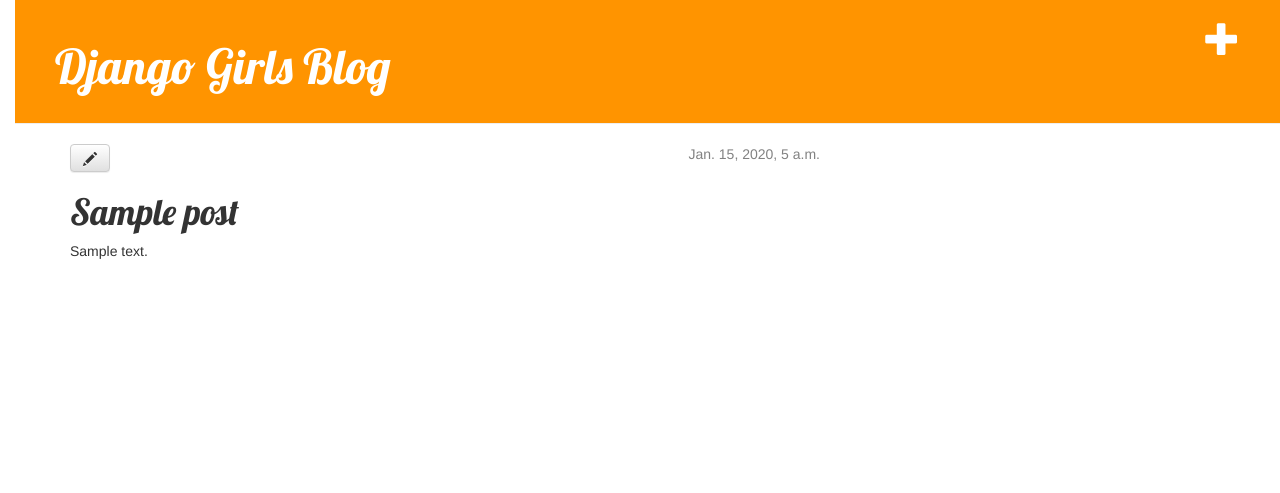
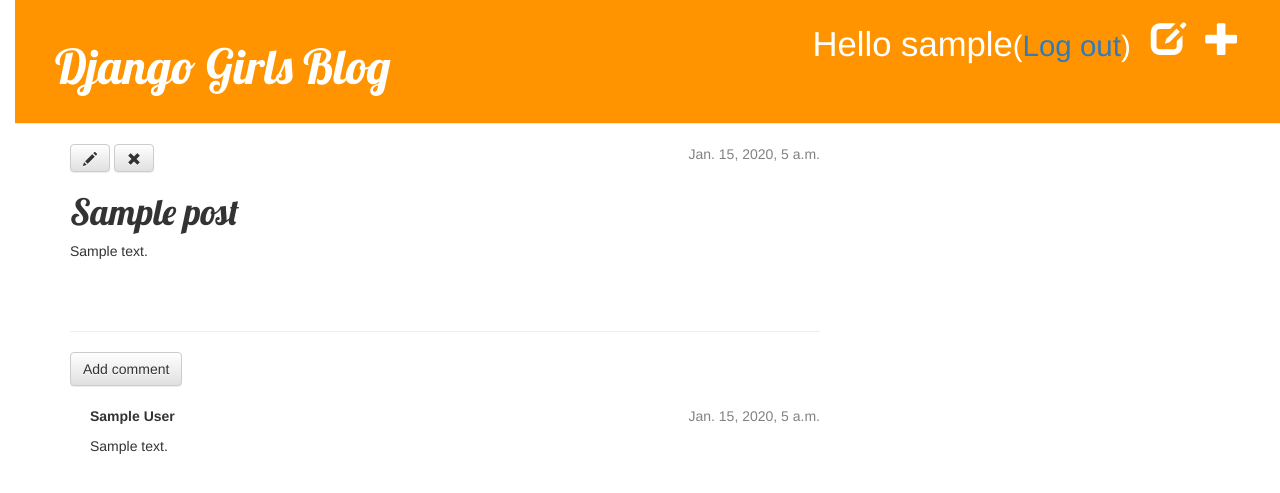
Before and after one commit to kennyncsu/django_girls_coaching, a Django app: page /post/1/ in a window 1280 px wide. Shown: the top 493 px of the page. Run offline with Django 3.2, Linux system fonts and the light colour scheme; a user stored in the database is signed in; tables that the repository leaves empty hold one stand-in row (values such as "Sample post"); some libraries are stand-ins or nearby versions.

Commit message:
Completed first three tutorial extensions

```diff
--- a/blog/admin.py
+++ b/blog/admin.py
@@ -1,6 +1,7 @@
 from django.contrib import admin
-from .models import Post
+from .models import Post, Comment
 
 # Register your models here.
 
 admin.site.register(Post)
+admin.site.register(Comment)
--- a/blog/models.py
+++ b/blog/models.py
@@ -16,5 +16,22 @@
 		self.published_date = timezone.now()
 		self.save()
 
+	def approved_comments(self):
+		return self.comments.filter(approved_comment=True)
+
 	def __str__(self):
 		return self.title
+
+class Comment(models.Model):
+	post = models.ForeignKey('blog.Post', related_name='comments')
+	author = models.CharField(max_length=200)
+	text = models.TextField()
+	created_date = models.DateTimeField(default=timezone.now)
+	approved_comment = models.BooleanField(default=False)
+
+	def approve(self):
+		self.approved_comment = True
+		self.save()
+
+	def __str__(self):
+		return self.text
--- a/blog/static/css/blog.css
+++ b/blog/static/css/blog.css
@@ -55,3 +55,7 @@
 .post h1 a, .post h1 a:visited {
 	color: #000000;
 }
+
+.comment {
+	margin: 20px 0px 20px 20px;
+}
--- a/blog/templates/blog/base.html
+++ b/blog/templates/blog/base.html
@@ -13,6 +13,10 @@
 		<div class="page-header">
 			{% if user.is_authenticated %}
 				<a href="{% url "post_new" %}" class="top-menu"><span class="glyphicon glyphicon-plus"></span></a>
+			<a href="{% url 'post_draft_list' %}" class="top-menu"><span class="glyphicon glyphicon-edit"></span></a>
+			<p class="top-menu">Hello {{ user.username }}<small>(<a href="{% url 'django.contrib.auth.views.logout' %}">Log out</a>)</small></p>
+			{% else %}
+			<a href="{% url 'django.contrib.auth.views.login' %}" class="top-menu"><span class="glyphicon glyphicon-lock"></span></a>
 			{% endif %}
 			<h1><a href="/">Django Girls Blog</a></h1>
 		</div>
--- a/blog/templates/blog/post_detail.html
+++ b/blog/templates/blog/post_detail.html
@@ -6,9 +6,40 @@
 			<div class="date">
 				{{ post.published_date }}
 			</div>
+		{% else %}
+			{% if user.is_authenticated %}
+				<a class="btn btn-default" href="{% url 'blog.views.post_publish' pk=post.pk %}">Publish</a>
+			{% endif %}
 		{% endif %}
-		<a class="btn btn-default goright" href="{% url "post_edit" pk=post.pk %}"><span class="glyphicon glyphicon-pencil"></span></a>
+		{% if user.is_authenticated %}
+			<a class="btn btn-default goright" href="{% url "post_edit" pk=post.pk %}"><span class="glyphicon glyphicon-pencil"></span></a>
+			<a class="btn btn-default" href="{% url 'post_remove' pk=post.pk %}"><span class="glyphicon glyphicon-remove"></span></a>
+		{% endif %}
 		<h1>{{ post.title }}</h1>
 		<p>{{ post.text|linebreaks }}</p>
 	</div>
+
+	<hr>
+	{% if user.is_authenticated %}
+		<a class="btn btn-default" href="{% url 'add_comment_to_post' pk=post.pk %}">Add comment</a>
+	{% endif %}
+	{% for comment in post.comments.all %}
+		{% if user.is_authenticated or comment.approved_comment %}
+		<div class="comment">
+			<div class="date">
+				{{ comment.created_date }}
+				{% if not comment.approved_comment %}
+					<a class="btn btn-default" href="{% url 'comment_remove' pk=comment.pk %}"><span class="glyphicon glyphicon-remove"></span></a>
+					<a class="btn btn-default" href="{% url 'comment_approve' pk=comment.pk %}"><span class="glyphicon glyphicon-ok"></span></a>
+				{% endif %}
+			</div>
+			<strong>{{ comment.author }}</strong>
+			<p>{{ comment.text|linebreaks }}</p>
+		</div>
+		{% endif %}
+	{% empty %}
+		<p>No comment here yet :(</p>
+	{% endfor %}
+
+
 {% endblock %}
--- a/blog/templates/blog/post_list.html
+++ b/blog/templates/blog/post_list.html
@@ -8,6 +8,7 @@
 			</div>
 			<h1><a href="{% url "post_detail" pk=post.pk %}">{{ post.title }}</a></h1>
 			<p>{{ post.text|linebreaks }}</p>
+			<a href="{% url 'blog.views.post_detail' pk=post.pk %}">Comments: {{ post.approved_comments.count }}</a>
 		</div>
 	{% endfor %}
 {% endblock content %}
--- a/blog/urls.py
+++ b/blog/urls.py
@@ -7,4 +7,10 @@
 	url(r'^post/(?P<pk>[0-9]+)/$', views.post_detail, name='post_detail'),
 	url(r'^post/new/$', views.post_new, name="post_new"),
 	url(r'^post/(?P<pk>[0-9]+)/edit/$', views.post_edit, name='post_edit'),
+	url(r'^drafts/$', views.post_draft_list, name='post_draft_list'),
+	url(r'^post/(?P<pk>[0-9]+)/publish/$', views.post_publish, name='post_publish'),
+	url(r'^post/(?P<pk>[0-9]+)/remove/$', views.post_remove, name='post_remove'),
+	url(r'^post/(?P<pk>[0-9]+)/comment/$', views.add_comment_to_post, name='add_comment_to_post'),
+	url(r'^comment/(?P<pk>[0-9]+)/approve/$', views.comment_approve, name='comment_approve'),
+	url(r'^comment/(?P<pk>[0-9]+)/remove/$', views.comment_remove, name='comment_remove'),
 ]
--- a/blog/views.py
+++ b/blog/views.py
@@ -1,7 +1,8 @@
+from django.contrib.auth.decorators import login_required
 from django.shortcuts import redirect, render, get_object_or_404
 from django.utils import timezone
-from .models import Post
-from .forms import PostForm
+from .models import Post, Comment
+from .forms import PostForm, CommentForm
 
 # Create your views here.
 
@@ -13,6 +14,7 @@
 	post = get_object_or_404(Post, pk=pk)
 	return render(request, 'blog/post_detail.html', {'post': post})
 
+@login_required
 def post_new(request):
 	if request.method == "POST":
 		form = PostForm(request.POST)
@@ -26,6 +28,7 @@
 		form = PostForm()
 	return render(request, 'blog/post_edit.html', {'form': form})
 
+@login_required
 def post_edit(request, pk):
 	post = get_object_or_404(Post, pk=pk)
 	if request.method == "POST":
@@ -39,3 +42,47 @@
 	else:
 		form = PostForm(instance=post)
 	return render(request, 'blog/post_edit.html', {'form': form})
+
+@login_required
+def post_draft_list(request):
+	posts = Post.objects.filter(published_date__isnull=True).order_by('created_date')
+	return render(request, 'blog/post_draft_list.html', {'posts': posts})
+
+@login_required
+def post_publish(request, pk):
+	post = get_object_or_404(Post, pk=pk)
+	post.publish()
+	return redirect('blog.views.post_detail', pk=pk)
+
+@login_required
+def post_remove(request, pk):
+	post = get_object_or_404(Post, pk=pk)
+	post.delete()
+	return redirect('blog.views.post_list')
+
+@login_required
+def add_comment_to_post(request, pk):
+	post = get_object_or_404(Post, pk=pk)
+	if request.method == "POST":
+		form = CommentForm(request.POST)
+		if form.is_valid():
+			comment = form.save(commit=False)
+			comment.post = post
+			comment.save()
+			return redirect('blog.views.post_detail', pk=post.pk)
+	else:
+		form = CommentForm()
+	return render(request, 'blog/add_comment_to_post.html', {'form': form})
+
+@login_required
+def comment_approve(request, pk):
+	comment = get_object_or_404(Comment, pk=pk)
+	comment.approve()
+	return redirect('blog.views.post_detail', pk=comment.post.pk)
+
+@login_required
+def comment_remove(request, pk):
+	comment = get_object_or_404(Comment, pk=pk)
+	post_pk = comment.post.pk
+	comment.delete()
+	return redirect('blog.views.post_detail', pk=post_pk)
--- a/mysite/settings.py
+++ b/mysite/settings.py
@@ -97,6 +97,9 @@
 USE_TZ = True
 
 
+LOGIN_REDIRECT_URL = '/'
+
+
 # Static files (CSS, JavaScript, Images)
 # https://docs.djangoproject.com/en/1.8/howto/static-files/
 
--- a/mysite/urls.py
+++ b/mysite/urls.py
@@ -7,5 +7,7 @@
     # url(r'^blog/', include('blog.urls')),
 
     url(r'^admin/', include(admin.site.urls)),
+    url(r'^accounts/login/$', 'django.contrib.auth.views.login'),
+    url(r'^accounts/logout/$', 'django.contrib.auth.views.logout', {'next_page': '/'}),
     url(r'', include('blog.urls')),
 ]
```
Also changed, not shown: blog/forms.py (+7 -1 lines), blog/templates/blog/add_comment_to_post.html (added, +9 -0 lines), blog/templates/blog/post_draft_list.html (added, +11 -0 lines), blog/templates/registration/login.html (added, +26 -0 lines), blog/migrations/0002_comment.py (added), blog/migrations/0003_auto_20151003_1652.py (added).
